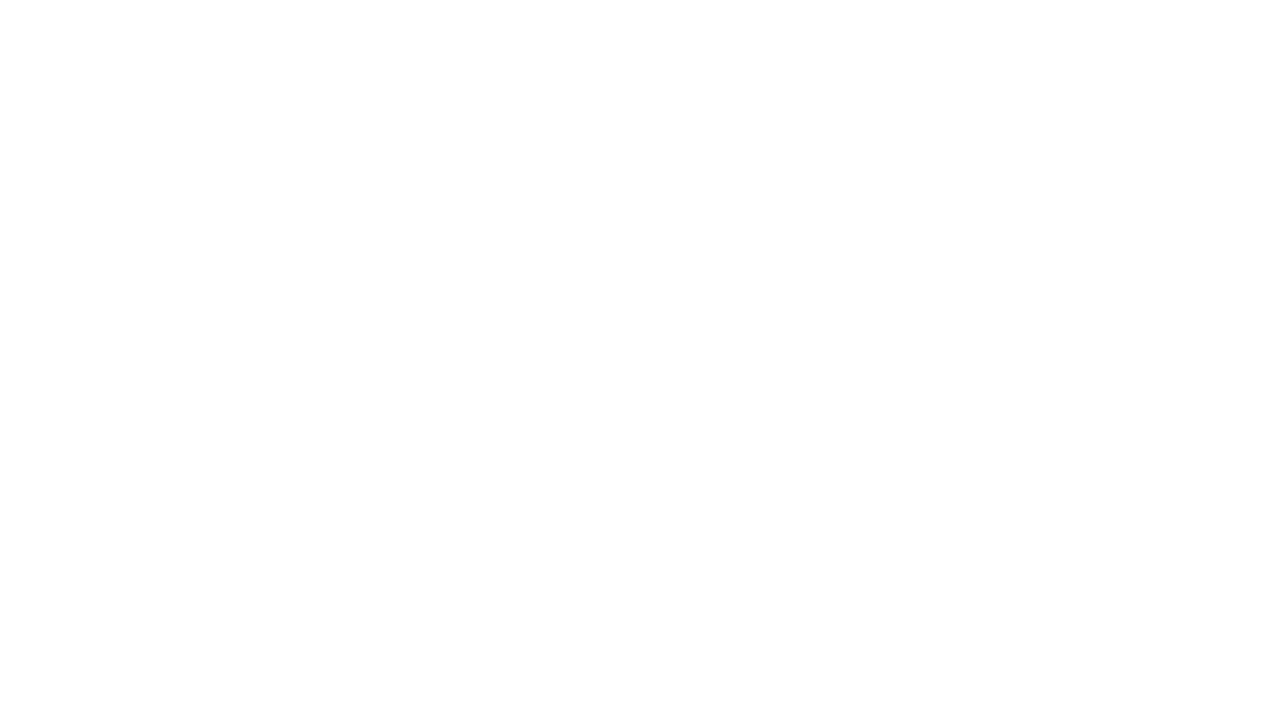
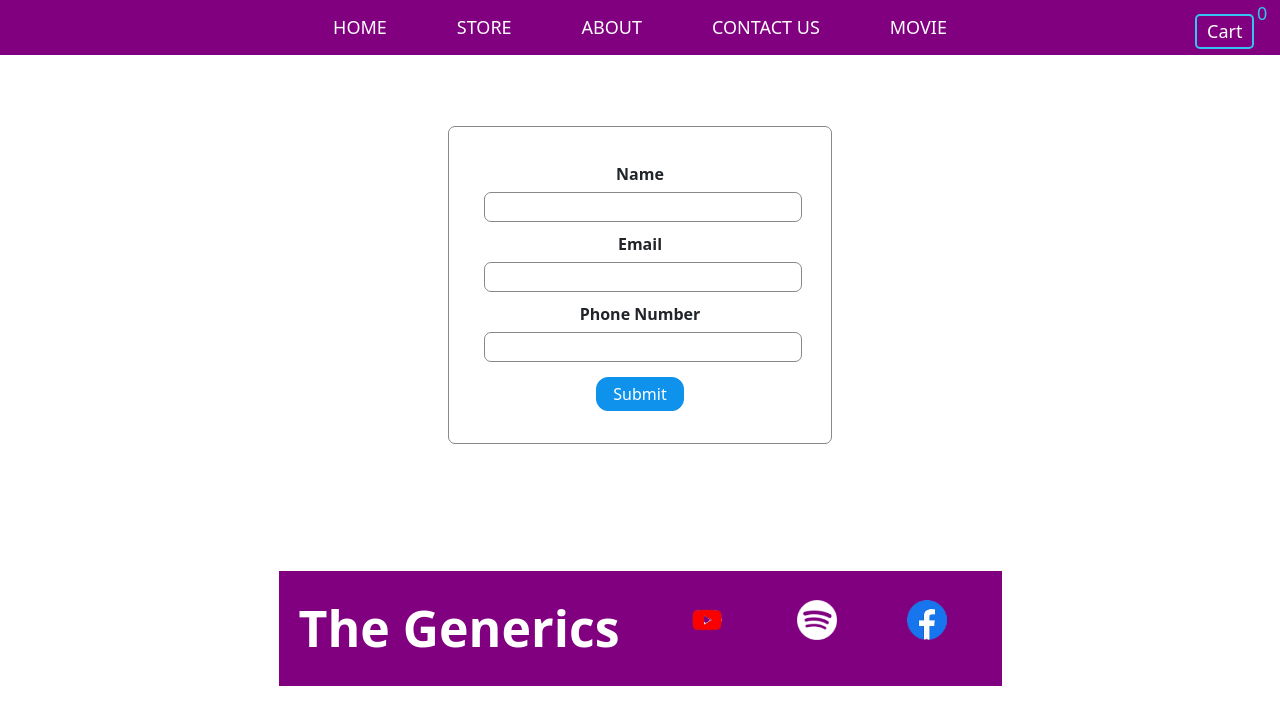
Before and after one commit to Milindsm/Ecommerce-website, a React (Create React App) app: page /contact in a window 1280 px wide. Before the commit this address had no page. Shown: the top 724 px of the page. Built offline with nearby package versions, Linux system fonts and the light colour scheme.

Commit message:
added contact us page

```diff
--- a/src/App.js
+++ b/src/App.js
@@ -8,6 +8,7 @@ import About from './Pages/AboutPage/About';
 
 import CartProvider from './Navbar/Store/CartProvider';
 import MovieList from './Pages/API-CALL/MovieList';
+import ContactUs from './Pages/Contact/ContactUs';
 
 
 
@@ -21,6 +22,7 @@ function App() {
             <Route path="/" element={<Store/>} />
             <Route path="/home" element={<Home/>} />
             <Route path="/movielist" element={<MovieList/>} />
+            <Route path="/contact" element={<ContactUs/>}/>
             </Routes>
 
         </CartProvider>
--- a/src/Navbar/Header.js
+++ b/src/Navbar/Header.js
@@ -28,6 +28,11 @@ const Header = () => {
                             </NavLink>
                         </li>
                         <li>
+                            <NavLink className={classes.navlist} to="/contact">
+                                CONTACT US
+                            </NavLink>
+                        </li>
+                        <li>
                             <NavLink className={classes.navlist} to="/movielist">
                                 MOVIE
                             </NavLink>
--- a/src/Pages/API-CALL/Movie.js
+++ b/src/Pages/API-CALL/Movie.js
@@ -8,7 +8,7 @@ const Movie=(props)=>{
             <h3>{props.releaseDate}</h3>
             <p>{props.openingText}</p>
         </li>
-        <button>Delete</button>
+        <button className={classes.dltbtn}>Delete</button>
         </div>
     )
 }
--- a/src/Pages/API-CALL/Movies.module.css
+++ b/src/Pages/API-CALL/Movies.module.css
@@ -25,3 +25,17 @@
     margin-top: 5rem;
     display: flex;
 }
+.dltbtn {
+    cursor: pointer;
+    padding: 8px;
+    color: white;
+    border: none;
+    font-size: 15px;
+    font-weight: bold;
+    border-radius: 6px;
+    background: purple;
+
+    margin: auto;
+    margin-top: 2rem;
+
+  }
--- /dev/null
+++ b/src/Pages/Contact/ContactUs.js
@@ -0,0 +1,75 @@
+import React, { useRef } from "react";
+import classes from './ContactUs.module.css'
+import Header from "../../Navbar/Header";
+import Footer from "../../Navbar/Footer";
+
+const ContactUs = () => {
+    const nameInputRef = useRef();
+    const emailInputRef = useRef();
+    const phoneInputRef = useRef();
+
+    const addContactHandler = (event) => {
+        event.preventDefault();
+        const name = nameInputRef.current.value;
+        const email = emailInputRef.current.value;
+        const phone = phoneInputRef.current.value;
+        const details = {
+            name: name,
+            email: email,
+            phone: phone,
+        };
+
+        if (
+            details.name.trim().length === 0 ||
+            details.email.trim().length === 0 ||
+            details.phone.trim().length === 0
+        ) {
+            alert("Please enter all the fields...");
+        } else {
+            addToList(details);
+            event.target.reset();
+        }
+    };
+    async function addToList(details) {
+        const response = await fetch(
+            "https://644a3edd79279846dce297b5.mockapi.io/list-of-orders",
+            {
+                method: "POST",
+                body: JSON.stringify(details),
+                headers: {
+                    "Content-Type": "application/json",
+                },
+            }
+        );
+        const data = await response.json();
+        console.log(data);
+    }
+    return (
+        <div>
+            <Header />
+
+            <div className={classes.form}>
+                <form onSubmit={addContactHandler}>
+                    <div>
+                        <label htmlFor="name">Name</label>
+                        <input id="name" type="text" ref={nameInputRef} />
+                    </div>
+                    <div>
+                        <label htmlFor="email">Email</label>
+                        <input id="email" type="text" ref={emailInputRef} />
+                    </div>
+                    <div>
+                        <label htmlFor="phone">Phone Number</label>
+                        <input id="phone" type="text" ref={phoneInputRef} />
+                    </div>
+
+                    <button type="submit">Submit</button>
+                </form>
+            </div>
+
+            <Footer />
+        </div>
+    );
+};
+
+export default ContactUs;
--- /dev/null
+++ b/src/Pages/Contact/ContactUs.module.css
@@ -0,0 +1,36 @@
+.form {
+    display: block;
+    margin: 7.9rem auto;
+    width: 30%;
+    max-width: 40rem;
+    text-align: center;
+    background-color: white;
+    padding: 2rem;
+    border-radius: 7px;
+    border: 1px solid rgb(136, 136, 136);
+}
+
+.form input {
+    width: 100%;
+    margin: 3px;
+    margin-bottom: 7px;
+    border: 1px solid rgb(136, 136, 136);
+    border-radius: 7px;
+    height: 30px;
+}
+.form label {
+    float: lremeft;
+    margin: 3px;
+    font-weight: bolder;
+}
+
+.form button {
+    margin-top: 0.5rem;
+    font: inherit;
+    cursor: pointer;
+    background: #0e92eb;
+    border: 1px solid #0e92eb;
+    color: white;
+    padding: 0.25rem 1rem;
+    border-radius: 12px;
+}
```
